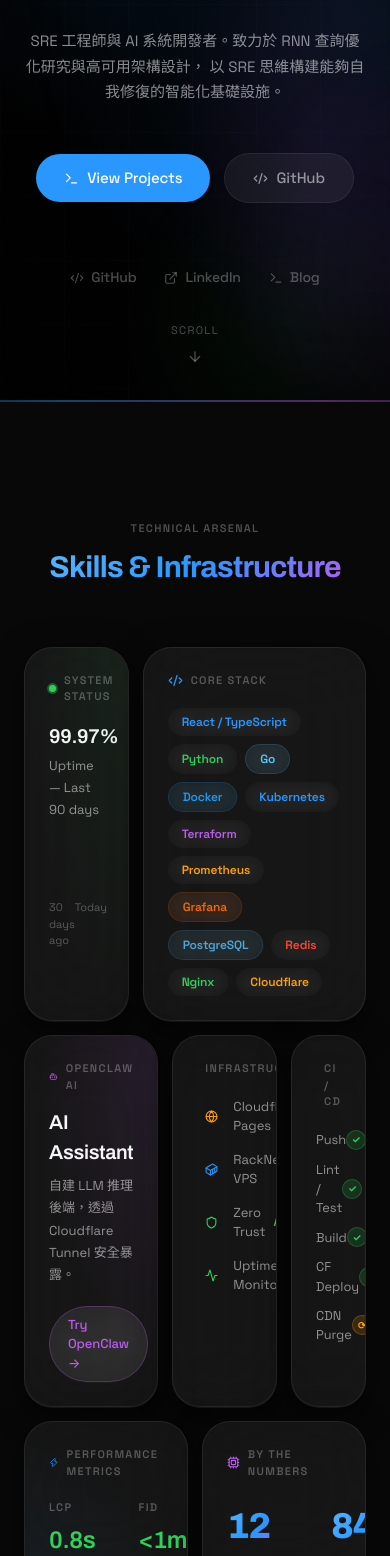
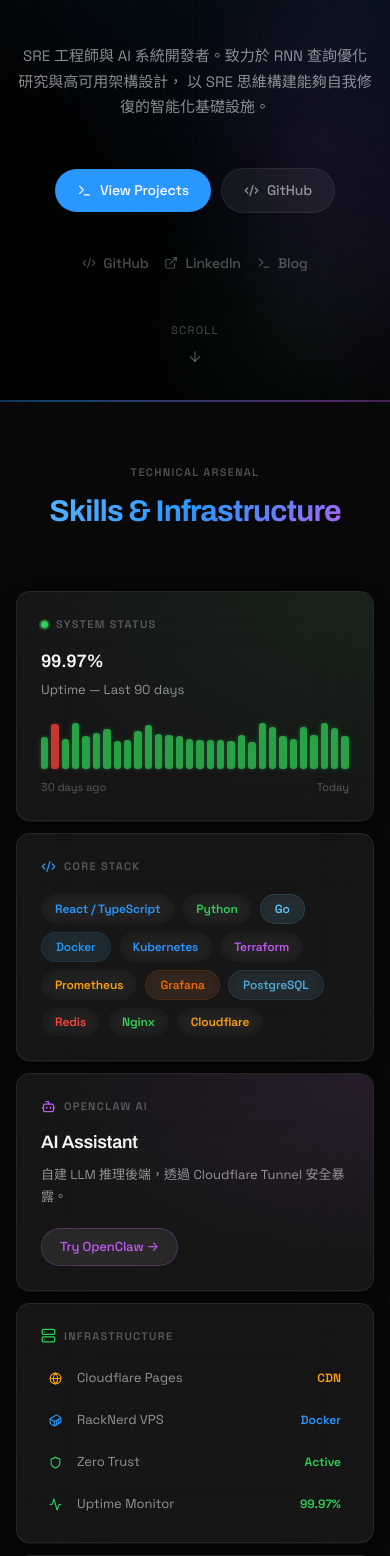
Before and after one commit to hsjinde/CORE-PULSE, a React (Vite) app: page / in a window 390 px wide. Shown: the part 444-2000 px from the top of the page. Built offline with nearby package versions, Linux system fonts and the light colour scheme.

Commit message:
Update local changes

```diff
--- a/src/components/Bento/BentoGrid.tsx
+++ b/src/components/Bento/BentoGrid.tsx
@@ -112,8 +112,8 @@ export default function BentoGrid() {
   return (
     <section
       id="skills"
+      className="section-padding"
       style={{
-        padding: '120px 0',
         background: 'var(--bg-secondary)',
         position: 'relative',
       }}
@@ -146,16 +146,9 @@ export default function BentoGrid() {
         </motion.div>
 
         {/* Bento Grid */}
-        <div
-          style={{
-            display: 'grid',
-            gridTemplateColumns: 'repeat(12, 1fr)',
-            gridAutoRows: 'auto',
-            gap: '14px',
-          }}
-        >
+        <div className="bento-grid">
           {/* ── Card 1: SRE Status (4 cols) ── */}
-          <div style={{ gridColumn: 'span 4' }}>
+          <div className="bento-col-4">
             <BentoCard
               delay={0.05}
               className="h-full"
@@ -180,7 +173,7 @@ export default function BentoGrid() {
           </div>
 
           {/* ── Card 2: Core Stack (8 cols) ── */}
-          <div style={{ gridColumn: 'span 8' }}>
+          <div className="bento-col-8">
             <BentoCard delay={0.1} className="h-full">
               <div className="flex items-center gap-2" style={{ marginBottom: 20 }}>
                 <Code2 size={15} style={{ color: 'var(--accent-blue)' }} />
@@ -218,7 +211,7 @@ export default function BentoGrid() {
           </div>
 
           {/* ── Card 3: AI / OpenClaw (5 cols) ── */}
-          <div style={{ gridColumn: 'span 5' }}>
+          <div className="bento-col-5">
             <BentoCard
               delay={0.15}
               className="h-full"
@@ -252,7 +245,7 @@ export default function BentoGrid() {
           </div>
 
           {/* ── Card 4: Infrastructure (4 cols) ── */}
-          <div style={{ gridColumn: 'span 4' }}>
+          <div className="bento-col-4">
             <BentoCard delay={0.2} className="h-full">
               <div className="flex items-center gap-2" style={{ marginBottom: 20 }}>
                 <Server size={15} style={{ color: 'var(--accent-green)' }} />
@@ -305,7 +298,7 @@ export default function BentoGrid() {
           </div>
 
           {/* ── Card 5: CI/CD (3 cols) ── */}
-          <div style={{ gridColumn: 'span 3' }}>
+          <div className="bento-col-3">
             <BentoCard delay={0.25} className="h-full">
               <div className="flex items-center gap-2" style={{ marginBottom: 20 }}>
                 <GitBranch size={15} style={{ color: 'var(--accent-orange)' }} />
@@ -346,7 +339,7 @@ export default function BentoGrid() {
           </div>
 
           {/* ── Card 6: Performance (6 cols) ── */}
-          <div style={{ gridColumn: 'span 6' }}>
+          <div className="bento-col-6">
             <BentoCard
               delay={0.3}
               glowColor="radial-gradient(ellipse at bottom left, rgba(41,151,255,0.07) 0%, transparent 65%)"
@@ -355,7 +348,7 @@ export default function BentoGrid() {
                 <Zap size={15} style={{ color: 'var(--accent-blue)' }} />
                 <span className="text-label">Performance Metrics</span>
               </div>
-              <div style={{ display: 'flex', gap: 32, position: 'relative', zIndex: 1 }}>
+              <div className="bento-metrics-row">
                 {[
                   { metric: 'LCP', value: '0.8s',  label: 'Largest Contentful Paint', color: 'var(--accent-green)'  },
                   { metric: 'FID', value: '<1ms',  label: 'First Input Delay',        color: 'var(--accent-green)'  },
@@ -382,13 +375,13 @@ export default function BentoGrid() {
           </div>
 
           {/* ── Card 7: Build Stats (6 cols) ── */}
-          <div style={{ gridColumn: 'span 6' }}>
+          <div className="bento-col-6">
             <BentoCard delay={0.35}>
               <div className="flex items-center gap-2" style={{ marginBottom: 20 }}>
                 <Cpu size={15} style={{ color: 'var(--accent-purple)' }} />
                 <span className="text-label">By the Numbers</span>
               </div>
-              <div style={{ display: 'flex', gap: 40 }}>
+              <div className="bento-metrics-row">
                 {[
                   { label: 'Projects', value: 12,  suffix: ''  },
                   { label: 'Commits',  value: 847, suffix: '+' },
--- a/src/components/Blog/Blog.tsx
+++ b/src/components/Blog/Blog.tsx
@@ -160,8 +160,8 @@ export default function Blog() {
   return (
     <section
       id="blog"
+      className="section-padding"
       style={{
-        padding: '120px 0',
         background: 'var(--bg-secondary)',
         position: 'relative',
       }}
--- a/src/components/Hero/Hero.tsx
+++ b/src/components/Hero/Hero.tsx
@@ -193,7 +193,7 @@ export default function Hero() {
             letterSpacing: '-0.01em',
           }}
         >
-          <span style={{ color: 'rgba(41,151,255,0.45)', fontFamily: 'ui-monospace, monospace', fontSize: '0.9em' }}>{'// '}</span>
+          <span className="hidden md:inline" style={{ color: 'rgba(41,151,255,0.45)', fontFamily: 'ui-monospace, monospace', fontSize: '0.9em' }}>{'// '}</span>
           <span style={{ color: 'var(--text-secondary)' }}>{displayText}</span>
           <span
             style={{
@@ -226,7 +226,7 @@ export default function Hero() {
           initial={{ opacity: 0, y: 20 }}
           animate={{ opacity: 1, y: 0  }}
           transition={{ delay: 0.78, duration: 0.6 }}
-          style={{ display: 'flex', alignItems: 'center', justifyContent: 'center', gap: 14, flexWrap: 'wrap', marginBottom: 64 }}
+          className="hero-cta-row"
         >
           <a href="#projects" className="btn-primary">
             <Terminal size={15} />
@@ -248,7 +248,7 @@ export default function Hero() {
           initial={{ opacity: 0 }}
           animate={{ opacity: 1 }}
           transition={{ delay: 1.0, duration: 0.5 }}
-          style={{ display: 'flex', alignItems: 'center', justifyContent: 'center', gap: 28 }}
+          className="hero-social-row"
         >
           {[
             { icon: Code2,        label: 'GitHub',   href: 'https://github.com/hsjinde' },
--- a/src/components/Navbar/Navbar.tsx
+++ b/src/components/Navbar/Navbar.tsx
@@ -109,7 +109,6 @@ export default function Navbar() {
         <nav
           className="hidden md:flex"
           style={{
-            display: 'flex',
             alignItems: 'center',
             gap: 2,
             background: 'rgba(255,255,255,0.04)',
@@ -153,7 +152,7 @@ export default function Navbar() {
         </nav>
 
         {/* ── GitHub CTA ────────────────────────────── */}
-        <div className="hidden md:flex" style={{ display: 'flex', alignItems: 'center', gap: 12 }}>
+        <div className="hidden md:flex" style={{ alignItems: 'center', gap: 12 }}>
           <a
             href="https://github.com/hsjinde"
             target="_blank"
@@ -194,7 +193,7 @@ export default function Navbar() {
 
         {/* ── Mobile Hamburger ──────────────────────── */}
         <button
-          className="md:hidden"
+          className="flex md:hidden"
           onClick={() => setMobileOpen(!mobileOpen)}
           aria-label="Toggle menu"
           style={{
@@ -204,7 +203,6 @@ export default function Navbar() {
             color: 'var(--text-primary)',
             cursor: 'pointer',
             padding: '7px 8px',
-            display: 'flex',
             alignItems: 'center',
             justifyContent: 'center',
             backdropFilter: 'blur(20px)',
--- a/src/index.css
+++ b/src/index.css
@@ -375,6 +375,64 @@ body {
   cursor: default;
 }
 
+/* ─── Section Padding ────────────────────────────────────────── */
+.section-padding { padding: 120px 0; }
+
+/* ─── Bento Grid ─────────────────────────────────────────────── */
+.bento-grid {
+  display: grid;
+  grid-template-columns: repeat(12, 1fr);
+  grid-auto-rows: auto;
+  gap: 14px;
+}
+.bento-col-3  { grid-column: span 3; }
+.bento-col-4  { grid-column: span 4; }
+.bento-col-5  { grid-column: span 5; }
+.bento-col-6  { grid-column: span 6; }
+.bento-col-8  { grid-column: span 8; }
+
+.bento-metrics-row {
+  display: flex;
+  gap: 32px;
+  position: relative;
+  z-index: 1;
+}
+
+/* ─── Project Card Grid ──────────────────────────────────────── */
+.project-card-inner {
+  padding: 40px 44px;
+}
+.project-card-grid {
+  display: grid;
+  grid-template-columns: 1fr 320px;
+  gap: 40px;
+  align-items: flex-start;
+}
+
+/* ─── Hero Layout ────────────────────────────────────────────── */
+.hero-cta-row {
+  display: flex;
+  align-items: center;
+  justify-content: center;
+  gap: 14px;
+  flex-wrap: wrap;
+  margin-bottom: 64px;
+}
+.hero-social-row {
+  display: flex;
+  align-items: center;
+  justify-content: center;
+  gap: 28px;
+}
+
+/* ─── Footer Grid ────────────────────────────────────────────── */
+.footer-grid {
+  display: grid;
+  grid-template-columns: 1fr 1fr 1fr;
+  gap: 48px;
+  margin-bottom: 56px;
+}
+
 /* ─── Section Dividers (gradient fade) ───────────────────────── */
 .section-fade-top {
   background: linear-gradient(to bottom, var(--bg-secondary), transparent);
@@ -384,10 +442,111 @@ body {
   background: linear-gradient(to top, var(--bg-secondary), transparent);
 }
 
-/* ─── Responsive ──────────────────────────────────────────────── */
+/* ─── Responsive — Tablet ─────────────────────────────────────── */
+@media (max-width: 1024px) {
+  .section-container { padding: 0 20px; }
+  .section-padding   { padding-top: 80px; padding-bottom: 80px; }
+  .glass-card        { border-radius: var(--radius-md); }
+
+  .bento-grid { grid-template-columns: repeat(6, 1fr); }
+  .bento-col-3  { grid-column: span 3; }
+  .bento-col-4  { grid-column: span 6; }
+  .bento-col-5  { grid-column: span 6; }
+  .bento-col-6  { grid-column: span 6; }
+  .bento-col-8  { grid-column: span 6; }
+
+  .project-card-grid {
+    grid-template-columns: 1fr;
+    gap: 24px;
+  }
+
+  .footer-grid {
+    grid-template-columns: 1fr 1fr;
+    gap: 32px;
+  }
+}
+
+/* ─── Responsive — Mobile ─────────────────────────────────────── */
 @media (max-width: 768px) {
   .text-display  { font-size: clamp(2.75rem, 11vw, 4.25rem); }
   .text-headline { font-size: clamp(1.875rem, 7vw, 2.5rem); }
+  .text-title    { font-size: clamp(1.125rem, 4vw, 1.5rem); }
+
+  .section-container { padding: 0 16px; }
+  .section-padding   { padding-top: 64px; padding-bottom: 64px; }
+
+  .glass-card {
+    border-radius: var(--radius-sm);
+    box-shadow: var(--shadow-sm);
+  }
+
+  .btn-primary, .btn-ghost {
+    padding: 11px 22px;
+    font-size: 0.875rem;
+  }
+
+  .bento-grid {
+    grid-template-columns: 1fr;
+    gap: 12px;
+  }
+  .bento-col-3,
+  .bento-col-4,
+  .bento-col-5,
+  .bento-col-6,
+  .bento-col-8 { grid-column: span 1; }
+
+  .bento-metrics-row {
+    flex-wrap: wrap;
+    gap: 20px;
+  }
+
+  .project-card-grid {
+    grid-template-columns: 1fr;
+    gap: 20px;
+  }
+
+  .project-card-inner {
+    padding: 24px 20px;
+  }
+
+  .footer-grid {
+    grid-template-columns: 1fr;
+    gap: 32px;
+  }
+
+  .hero-cta-row { margin-bottom: 40px; gap: 10px; }
+  .hero-social-row { gap: 16px; flex-wrap: wrap; }
+
+  .blogpost-main { padding: 80px 16px; }
+
+  .admin-main { padding: 80px 16px; }
+
+  .prose { font-size: 0.9375rem; }
+  .prose h2 { font-size: 1.5rem; }
+  .prose h3 { font-size: 1.125rem; }
+}
+
+/* ─── Blog Post Page ─────────────────────────────────────────── */
+.blogpost-main {
+  flex: 1;
+  padding: 120px 24px;
+  max-width: 850px;
+  margin: 0 auto;
+  width: 100%;
+}
+
+/* ─── Admin Dashboard ────────────────────────────────────────── */
+.admin-main {
+  flex: 1;
+  padding: 120px 24px;
+  max-width: 1000px;
+  margin: 0 auto;
+  width: 100%;
+}
+
+.admin-table-scroll {
+  overflow-x: auto;
+  -webkit-overflow-scrolling: touch;
 }
 
 /* ─── Prose (Blog) ────────────────────────────────────────────── */
--- a/src/pages/Admin/AdminDashboard.tsx
+++ b/src/pages/Admin/AdminDashboard.tsx
@@ -34,7 +34,7 @@ export default function AdminDashboard() {
   return (
     <div style={{ background: 'var(--bg-primary)', minHeight: '100vh', display: 'flex', flexDirection: 'column' }}>
       <Navbar />
-      <main style={{ flex: 1, padding: '120px 24px', maxWidth: '1000px', margin: '0 auto', width: '100%' }}>
+      <main className="admin-main">
         <div className="flex items-center justify-between mb-12">
           <h1 className="text-3xl font-bold text-white">Content Management</h1>
           <div className="flex gap-4">
@@ -48,7 +48,8 @@ export default function AdminDashboard() {
         </div>
 
         <div className="glass-card overflow-hidden">
-          <table className="w-full text-left border-collapse">
+          <div className="admin-table-scroll">
+          <table className="w-full text-left border-collapse" style={{ minWidth: 600 }}>
             <thead>
               <tr className="border-b border-white/10 text-gray-400 text-sm">
                 <th className="p-4 font-medium">Title</th>
@@ -91,6 +92,7 @@ export default function AdminDashboard() {
               )}
             </tbody>
           </table>
+          </div>
         </div>
       </main>
       <Footer />
--- a/src/pages/BlogPost.tsx
+++ b/src/pages/BlogPost.tsx
@@ -86,7 +86,7 @@ export default function BlogPost() {
   return (
     <div style={{ background: 'var(--bg-primary)', minHeight: '100vh', display: 'flex', flexDirection: 'column' }}>
       <Navbar />
-      <main style={{ flex: 1, padding: '120px 24px', maxWidth: '850px', margin: '0 auto', width: '100%' }}>
+      <main className="blogpost-main">
         <button
           onClick={() => navigate('/')}
           style={{
```
Also changed, not shown: src/components/Footer/Footer.tsx (+1 -8 lines), src/components/Projects/Projects.tsx (+3 -10 lines).
